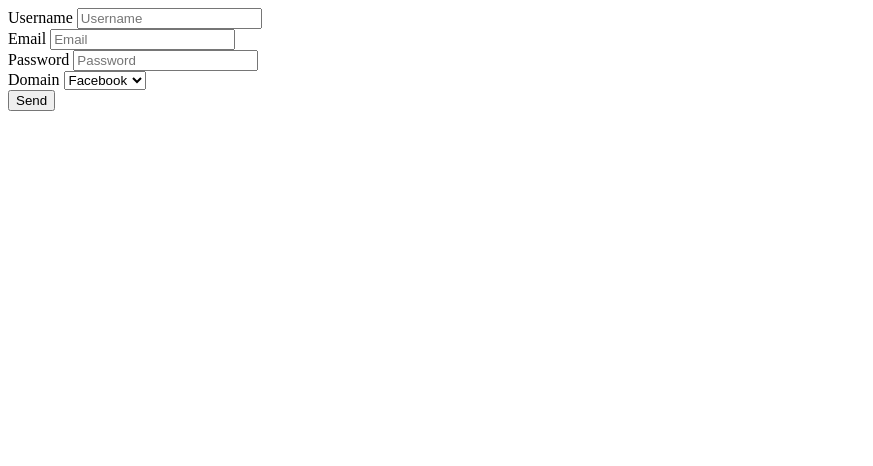
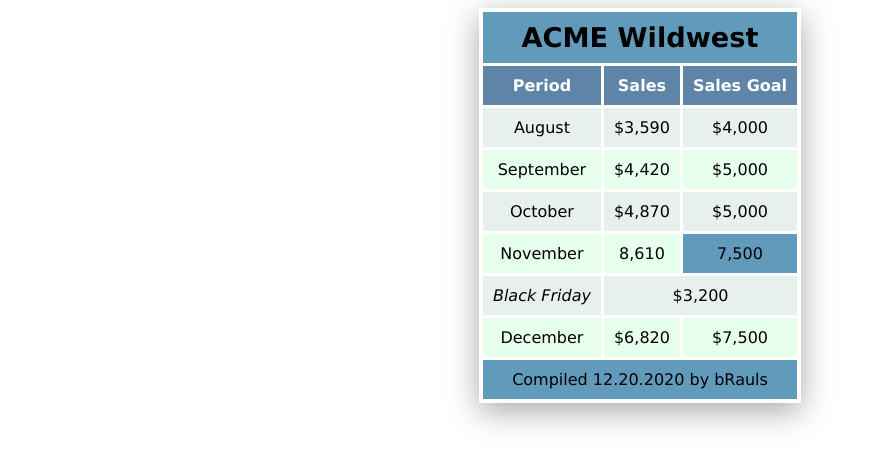
Before and after one commit to andalx1/new.github.io, a plain HTML site: page lesson8/tablebuild.html in a window 1280 px wide. Shown: the whole page, without its empty margins (0-873 px from the left). Drawn offline with Linux system fonts and the light colour scheme.

Commit message:
table activity

```diff
--- a/lesson8/css/style.css
+++ b/lesson8/css/style.css
@@ -0,0 +1,49 @@
+*{
+    font-family: Verdana, Geneva, Tahoma, sans-serif;
+
+}
+table{
+    border: 1px solid white;
+    margin: auto;
+    padding: 0;
+    border-spacing: 3px;
+    box-shadow: rgba(0, 0, 0, 0.35) 0px 8px 30px;
+}
+table tr{
+    border: 1px solid white;
+    padding: 5px;
+}
+table td, table th{
+    padding: 10px;
+    text-align: center;
+    border:2px white;
+}
+table th{
+    background: rgb(94, 132, 168);
+    color: white;
+    border: white;
+}
+thead, tfoot {
+    background: rgb(98, 154, 187);
+}
+thead td{
+    font-weight: bold;
+    font-size: 1.7rem;
+}
+.colored{
+    background: rgb(98, 154, 187);
+}
+
+  :root {
+    --line1: #e7f0ed;
+    --line2: #e7ffed;
+    --blue: #628ca6;
+    --green: #7fb9c2;
+  }
+  tbody tr:nth-child(odd) {
+    background-color: var(--line1);
+  }
+
+  tbody tr:nth-child(even) {
+    background-color: var(--line2);
+  }
--- a/lesson8/tablebuild.html
+++ b/lesson8/tablebuild.html
@@ -4,44 +4,61 @@
     <meta charset="UTF-8">
     <meta http-equiv="X-UA-Compatible" content="IE=edge">
     <meta name="viewport" content="width=device-width, initial-scale=1.0">
-    <title>Document</title>
+    <title>Responsive table</title>
+    <link rel="stylesheet" href="css/style.css"/>
+    <link rel="preconnect" href="https://fonts.gstatic.com">
+<link href="https://fonts.googleapis.com/css2?family=Comfortaa&family=Spartan:wght@200&display=swap" rel="stylesheet">
 </head>
-<body>
-    <main>
-        <form name="my-form" class="table" action="#" method="get">
-            <div class="box">
-                <label for="username">Username</label>
-                <input type="text" id="username" name="username" placeholder="Username">
-            </div>
-
-            <div class="box">
-                <label for="email">Email</label>
-                <input type="email" id="email" name="email" placeholder="Email"required>
-            </div>
-
-            <div class="box">
-                <label for="username">Password</label>
-                <input type="password" id="pass" name="pass" placeholder="Password" required>
-            </div>
-            <div class="box">
-                <label for="domain">Domain</label>
-                <select id="domain" name="domain">
-                    <option value="facebook">Facebook</option>
-                    <option value="github">Github</option>
-                    <option value="google">Google</option>
-                    <option value="instagram">Instagram</option>
-                    <option value="twitter">Twitter</option>
-                </select>
-            </div>
-            <div class="box">
-                <Button id="btnsend">Send</Button>
-
-            </div>
-        </form>
+    <table>
+      <thead>
+        <tr>
+          <td colspan="3">ACME Wildwest</td>
+        </tr>
+        <tr>
+            <th>Period</th>
+            <th>Sales</th>
+            <th>Sales Goal</th>
+        </tr>
+      </thead>
+      <tbody>
+          <tr>
+              <td>August</td>
+              <td>$3,590</td>
+              <td>$4,000</td>
+          </tr>
+          <tr>
+              <td>September</td>
+              <td>$4,420</td>
+              <td>$5,000</td>
+          </tr>
+          <tr>
+              <td>October</td>
+              <td>$4,870</td>
+              <td>$5,000</td>
+          </tr>
+          <tr>
+              <td>November</td>
+              <td>8,610</td>
+              <td class="colored">7,500</td>
+          </tr>
+          <tr>
+              <td><em>Black Friday</em></td>
+              <td colspan="2">$3,200</td>
+          </tr>
+          <tr>
+              <td>December</td>
+              <td>$6,820</td>
+              <td>$7,500</td>
+          </tr>
+      </tbody>
+      <tfoot>
+          <tr>
+              <td colspan="3">Compiled 12.20.2020 by bRauls</td>
+          </tr>
+      </tfoot>
+    </table>
 
 
+</body>
 
-    </main>
-
-</body>
 </html>
```
